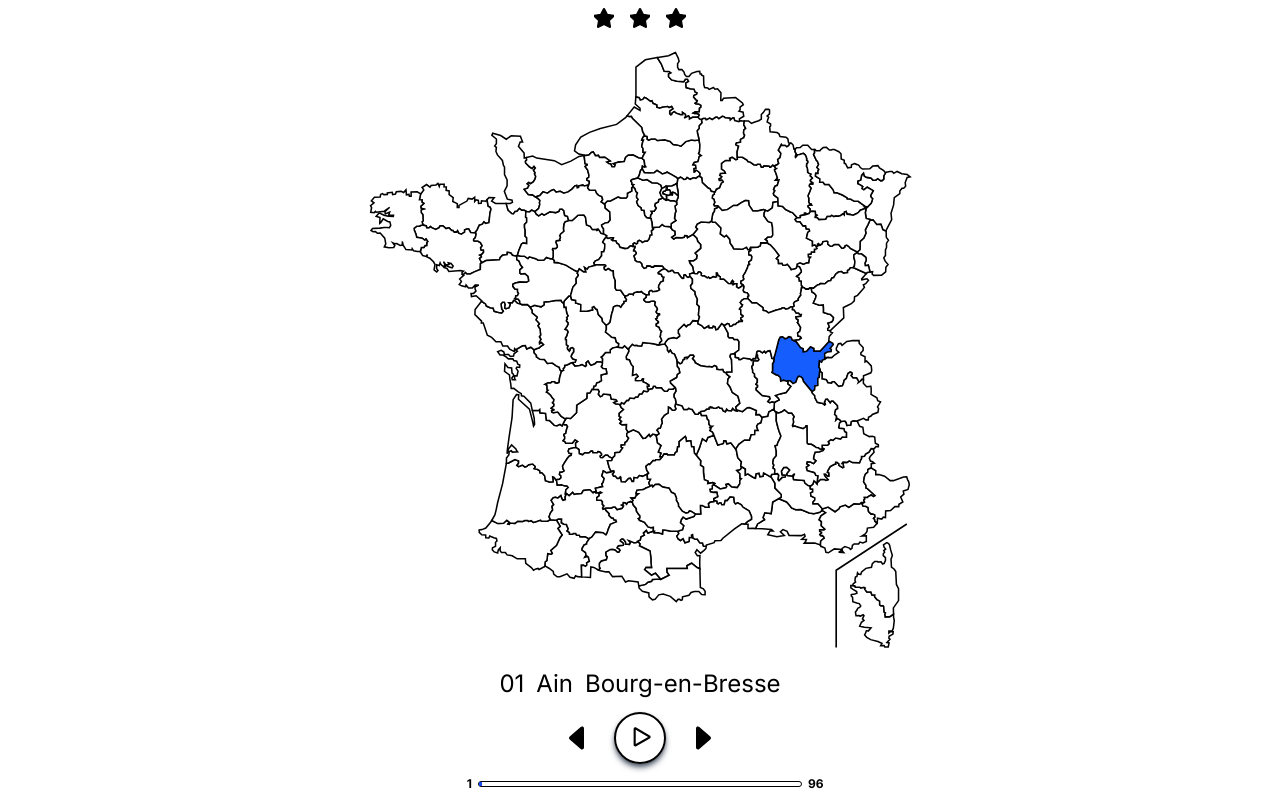
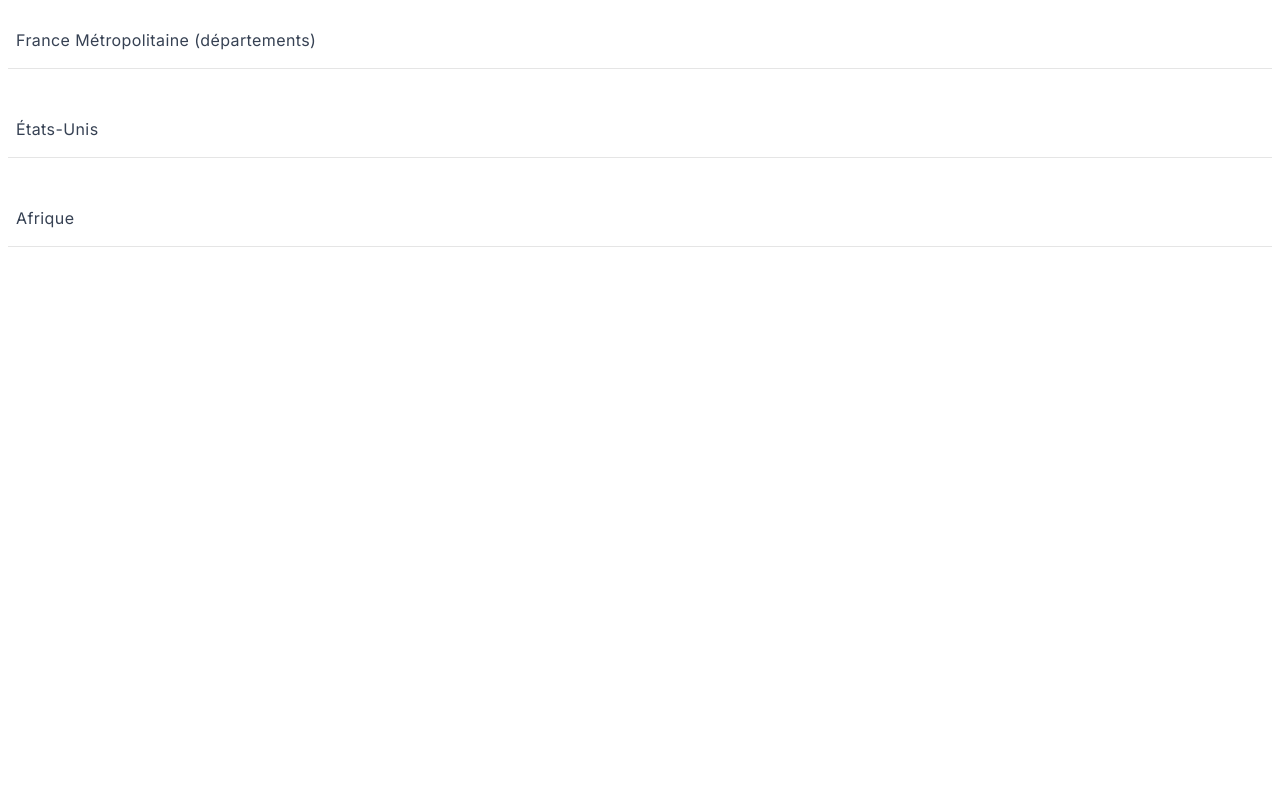
Before and after one commit to oliv37/geo, an Angular app: page / in a window 1280 px wide. Before the commit this address led to /france-dpt. Built offline with nearby package versions, Linux system fonts and the light colour scheme.

Commit message:
feat: init home page

```diff
--- a/src/app/app.routes.ts
+++ b/src/app/app.routes.ts
@@ -1,10 +1,11 @@
 import { Routes } from '@angular/router';
+import { HomePage } from './home-page/home-page';
 
 export const routes: Routes = [
   {
     path: '',
+    component: HomePage,
     pathMatch: 'full',
-    redirectTo: 'france-dpt',
   },
   {
     path: 'africa',
--- /dev/null
+++ b/src/app/home-page/home-page.html
@@ -0,0 +1,9 @@
+<div class="flex flex-col gap-8 py-3 px-2">
+  @for (link of links; track $index) {
+  <a
+    [routerLink]="link.url"
+    class="flex w-full items-center justify-between px-2 py-4 border-b border-black/10 hover:text-black text-gray-700 tracking-wide hover:border-black/40 transition-all duration-700 ease-out"
+    >{{link.label}}</a
+  >
+  }
+</div>
--- /dev/null
+++ b/src/app/home-page/home-page.ts
@@ -0,0 +1,29 @@
+import { Component } from '@angular/core';
+import { RouterLink } from '@angular/router';
+
+interface Link {
+  label: string;
+  url: string;
+}
+
+@Component({
+  selector: 'geo-home-page',
+  imports: [RouterLink],
+  templateUrl: './home-page.html',
+})
+export class HomePage {
+  protected links: Link[] = [
+    {
+      label: 'France Métropolitaine (départements)',
+      url: '/france-dpt',
+    },
+    {
+      label: 'États-Unis',
+      url: '/usa',
+    },
+    {
+      label: 'Afrique',
+      url: '/africa',
+    },
+  ];
+}
--- a/src/app/usa/usa-data.ts
+++ b/src/app/usa/usa-data.ts
@@ -1,55 +1,55 @@
 import type { State } from '@shared/data';
 
 export const usaData: State[] = [
+  { id: 'AL', state: 'Alabama', city: 'Montgomery' },
   { id: 'AK', state: 'Alaska', city: 'Juneau' },
-  { id: 'HI', state: 'Hawaii', city: 'Honolulu' },
-  { id: 'AL', state: 'Alabama', city: 'Montgomery' },
+  { id: 'AZ', state: 'Arizona', city: 'Phoenix' },
   { id: 'AR', state: 'Arkansas', city: 'Little Rock' },
-  { id: 'AZ', state: 'Arizona', city: 'Phoenix' },
-  { id: 'CA', state: 'California', city: 'Sacramento' },
+  { id: 'CA', state: 'Californie', city: 'Sacramento' },
+  { id: 'NC', state: 'Caroline du Nord', city: 'Raleigh' },
+  { id: 'SC', state: 'Caroline du Sud', city: 'Columbia' },
   { id: 'CO', state: 'Colorado', city: 'Denver' },
   { id: 'CT', state: 'Connecticut', city: 'Hartford' },
+  { id: 'ND', state: 'Dakota du Nord', city: 'Bismarck' },
+  { id: 'SD', state: 'Dakota du Sud', city: 'Pierre' },
   { id: 'DE', state: 'Delaware', city: 'Dover' },
-  { id: 'FL', state: 'Florida', city: 'Tallahassee' },
-  { id: 'GA', state: 'Georgia', city: 'Atlanta' },
-  { id: 'IA', state: 'Iowa', city: 'Des Moines' },
+  { id: 'FL', state: 'Floride', city: 'Tallahassee' },
+  { id: 'GA', state: 'Géorgie', city: 'Atlanta' },
+  { id: 'HI', state: 'Hawaii', city: 'Honolulu' },
   { id: 'ID', state: 'Idaho', city: 'Boise' },
   { id: 'IL', state: 'Illinois', city: 'Springfield' },
   { id: 'IN', state: 'Indiana', city: 'Indianapolis' },
+  { id: 'IA', state: 'Iowa', city: 'Des Moines' },
   { id: 'KS', state: 'Kansas', city: 'Topeka' },
   { id: 'KY', state: 'Kentucky', city: 'Frankfort' },
-  { id: 'LA', state: 'Louisiana', city: 'Baton Rouge' },
+  { id: 'LA', state: 'Louisiane', city: 'Bâton-Rouge' },
+  { id: 'ME', state: 'Maine', city: 'Augusta' },
+  { id: 'MD', state: 'Maryland', city: 'Annapolis' },
   { id: 'MA', state: 'Massachusetts', city: 'Boston' },
-  { id: 'MD', state: 'Maryland', city: 'Annapolis' },
-  { id: 'ME', state: 'Maine', city: 'Augusta' },
   { id: 'MI', state: 'Michigan', city: 'Lansing' },
   { id: 'MN', state: 'Minnesota', city: 'Saint Paul' },
+  { id: 'MS', state: 'Mississippi', city: 'Jackson' },
   { id: 'MO', state: 'Missouri', city: 'Jefferson City' },
-  { id: 'MS', state: 'Mississippi', city: 'Jackson' },
   { id: 'MT', state: 'Montana', city: 'Helena' },
-  { id: 'NC', state: 'North Carolina', city: 'Raleigh' },
-  { id: 'ND', state: 'North Dakota', city: 'Bismarck' },
   { id: 'NE', state: 'Nebraska', city: 'Lincoln' },
+  { id: 'NV', state: 'Nevada', city: 'Carson City' },
   { id: 'NH', state: 'New Hampshire', city: 'Concord' },
   { id: 'NJ', state: 'New Jersey', city: 'Trenton' },
-  { id: 'NM', state: 'New Mexico', city: 'Santa Fe' },
-  { id: 'NV', state: 'Nevada', city: 'Carson City' },
   { id: 'NY', state: 'New York', city: 'Albany' },
+  { id: 'NM', state: 'Nouveau-Mexique', city: 'Santa Fe' },
   { id: 'OH', state: 'Ohio', city: 'Columbus' },
   { id: 'OK', state: 'Oklahoma', city: 'Oklahoma City' },
   { id: 'OR', state: 'Oregon', city: 'Salem' },
-  { id: 'PA', state: 'Pennsylvania', city: 'Harrisburg' },
+  { id: 'PA', state: 'Pennsylvanie', city: 'Harrisburg' },
   { id: 'RI', state: 'Rhode Island', city: 'Providence' },
-  { id: 'SC', state: 'South Carolina', city: 'Columbia' },
-  { id: 'SD', state: 'South Dakota', city: 'Pierre' },
   { id: 'TN', state: 'Tennessee', city: 'Nashville' },
   { id: 'TX', state: 'Texas', city: 'Austin' },
   { id: 'UT', state: 'Utah', city: 'Salt Lake City' },
-  { id: 'VA', state: 'Virginia', city: 'Richmond' },
   { id: 'VT', state: 'Vermont', city: 'Montpelier' },
+  { id: 'VA', state: 'Virginie', city: 'Richmond' },
+  { id: 'WV', state: 'Virginie-Occidentale', city: 'Charleston' },
   { id: 'WA', state: 'Washington', city: 'Olympia' },
   { id: 'WI', state: 'Wisconsin', city: 'Madison' },
-  { id: 'WV', state: 'West Virginia', city: 'Charleston' },
   { id: 'WY', state: 'Wyoming', city: 'Cheyenne' },
 ];
 
```
